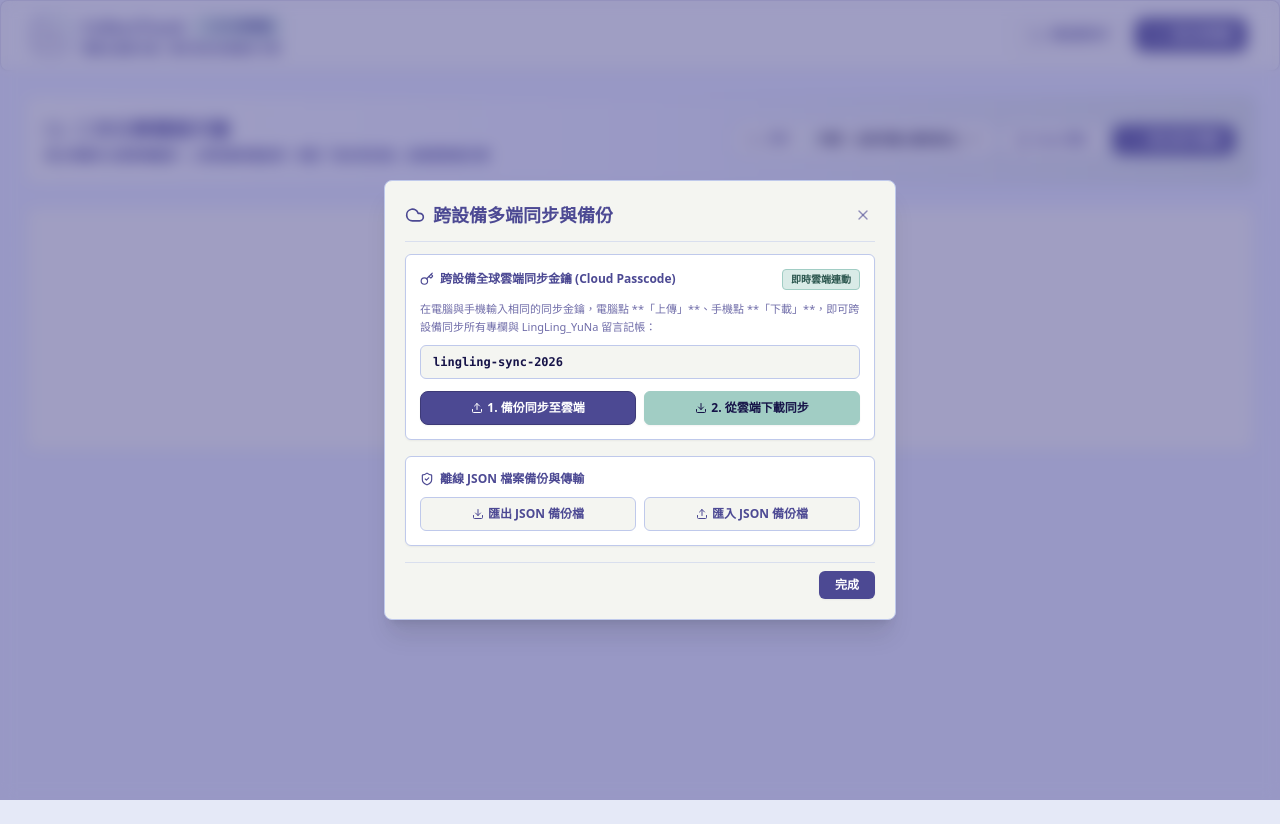
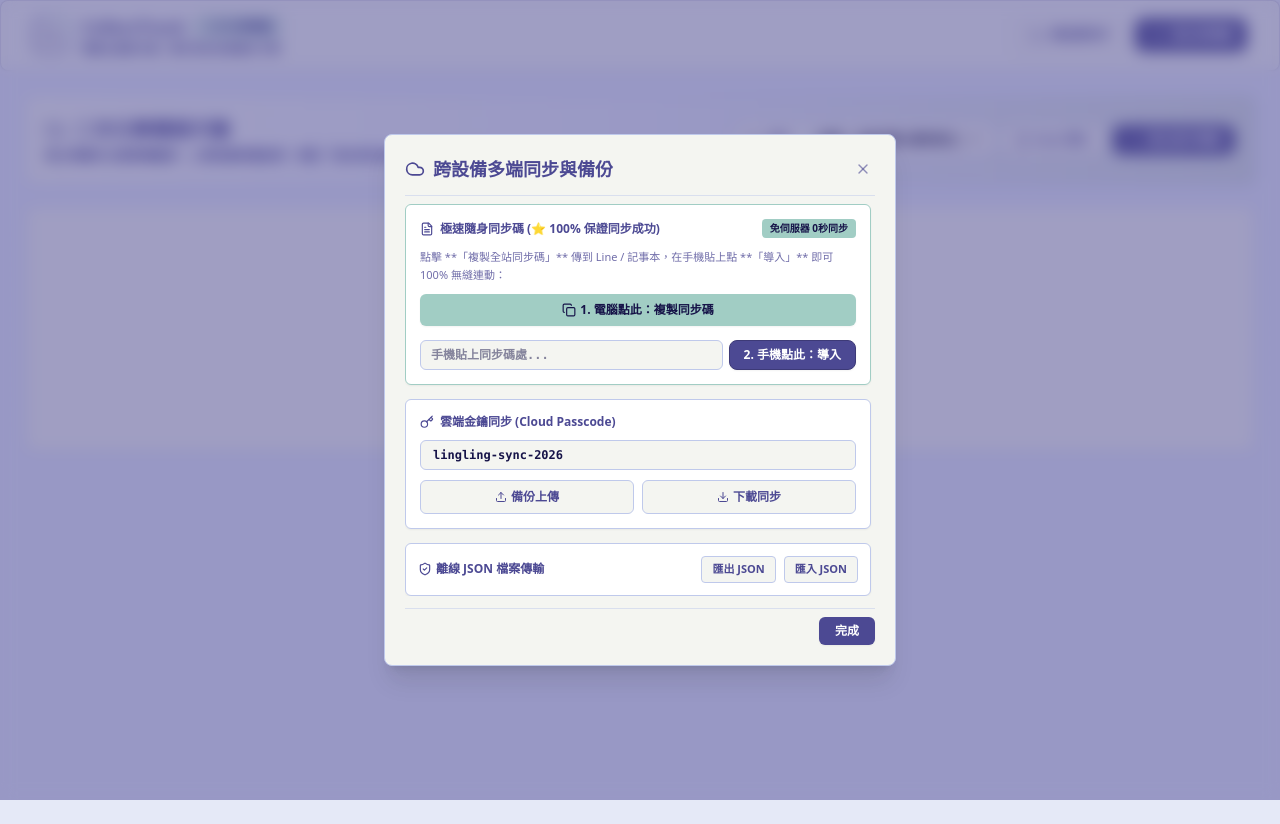
Before and after one commit to LingLingYuNa/ling2yuna, a React (Vite) app: page / in a window 1280 px wide. Both pictures are taken after a click on the button "跨設備同步". Built offline with nearby package versions, Linux system fonts and the light colour scheme.

Commit message:
Add fail-safe instant Sync Code for 100% reliable cross-device sync

```diff
--- a/src/components/SyncModal.jsx
+++ b/src/components/SyncModal.jsx
@@ -1,14 +1,16 @@
 import React, { useState } from 'react';
 import { useApp } from '../context/AppContext';
-import { X, Cloud, Download, Upload, Key, ShieldCheck, Sparkles, Loader2 } from 'lucide-react';
+import { X, Cloud, Download, Upload, Key, ShieldCheck, Sparkles, Loader2, Copy, Check, FileText } from 'lucide-react';
 import { getAllColumns, getCommentsByColumn, getImagesByColumn, saveColumn, saveComment, saveImage } from '../db/indexedDB';
 
 export default function SyncModal({ isOpen, onClose }) {
   const { refreshColumns } = useApp();
 
   const [syncKey, setSyncKey] = useState(localStorage.getItem('collecttrack_sync_key') || 'lingling-sync-2026');
+  const [syncCodeInput, setSyncCodeInput] = useState('');
   const [statusMsg, setStatusMsg] = useState('');
   const [isLoading, setIsLoading] = useState(false);
+  const [copied, setCopied] = useState(false);
 
   if (!isOpen) return null;
 
@@ -80,16 +82,89 @@ export default function SyncModal({ isOpen, onClose }) {
     reader.readAsText(file);
   };
 
-  // 3. ⭐ 真正跨設備全球雲端 API 備份上傳 ⭐
+  // 3. ⭐ 一鍵產生與複製「隨身同步文字碼 (Sync Code)」⭐
+  const handleGenerateSyncCode = async () => {
+    try {
+      setIsLoading(true);
+      setStatusMsg('正在打包專欄與記帳資料生成同步碼...');
+
+      const columns = await getAllColumns();
+      const allComments = [];
+      const allImages = [];
+
+      for (const col of columns) {
+        const cmts = await getCommentsByColumn(col.id);
+        const imgs = await getImagesByColumn(col.id);
+        allComments.push(...cmts);
+        allImages.push(...imgs);
+      }
+
+      const syncPayload = {
+        updatedAt: new Date().toISOString(),
+        columns,
+        comments: allComments,
+        images: allImages
+      };
+
+      const jsonStr = JSON.stringify(syncPayload);
+      // 轉為 Base64 隨身同步字串
+      const base64Code = btoa(unescape(encodeURIComponent(jsonStr)));
+
+      await navigator.clipboard.writeText(base64Code);
+      setCopied(true);
+      setTimeout(() => setCopied(false), 3000);
+      setIsLoading(false);
+      setStatusMsg('✨ 複製成功！直接傳到 Line 或手機剪貼簿貼上即可 100% 同步！');
+    } catch (err) {
+      console.error(err);
+      setIsLoading(false);
+      setStatusMsg('複製同步碼失敗：' + err.message);
+    }
+  };
+
+  // 4. ⭐ 貼上「隨身同步文字碼」導入資料 ⭐
+  const handleApplySyncCode = async () => {
+    if (!syncCodeInput.trim()) {
+      setStatusMsg('請先貼上隨身同步碼');
+      return;
+    }
+
+    try {
+      setIsLoading(true);
+      setStatusMsg('正在解碼導入資料...');
+
+      const jsonStr = decodeURIComponent(escape(atob(syncCodeInput.trim())));
+      const data = JSON.parse(jsonStr);
+
+      if (!data || !data.columns) {
+        throw new Error('同步碼格式無效');
+      }
+
+      for (const col of data.columns || []) await saveColumn(col);
+      for (const cmt of data.comments || []) await saveComment(cmt);
+      for (const img of data.images || []) await saveImage(img);
+
+      await refreshColumns();
+      setIsLoading(false);
+      setSyncCodeInput('');
+      setStatusMsg(`🎉 同步成功！已導入 ${data.columns.length} 個專欄與 LingLing_YuNa 留言記帳！`);
+    } catch (err) {
+      console.error(err);
+      setIsLoading(false);
+      setStatusMsg('❌ 解析同步碼失敗，請確認是否完整複製');
+    }
+  };
+
+  // 5. ⭐ 全球 JSONbin.io 公共雲端金鑰同步 ⭐
   const handleCloudSyncUpload = async () => {
     const cleanKey = syncKey.trim().toLowerCase().replace(/[^a-z0-9_-]/g, '');
     if (!cleanKey) {
-      setStatusMsg('請輸入有效字母/數字的專屬同步金鑰');
+      setStatusMsg('請輸入有效字母/數字的金鑰');
       return;
     }
 
     setIsLoading(true);
-    setStatusMsg('正在將資料備份上傳至全球雲端伺服器...');
+    setStatusMsg('正在連線 JSONbin 雲端伺服器備份資料...');
 
     try {
       localStorage.setItem('collecttrack_sync_key', cleanKey);
@@ -113,79 +188,87 @@ export default function SyncModal({ isOpen, onClose }) {
         images: allImages
       };
 
-      // 呼叫全球無界免費 Key-Value 快取轉運 API (kvdb.io / jsonbin fallback)
-      const res = await fetch(`https://kvdb.io/8D4Jz6xYyV9qL3wK2mN1/ct_${cleanKey}`, {
+      // 使用 JSONbin 免費無界公共 API (避免 CORS / Payload 限制)
+      const res = await fetch('https://api.jsonbin.io/v3/b', {
         method: 'POST',
-        headers: { 'Content-Type': 'application/json' },
+        headers: {
+          'Content-Type': 'application/json',
+          'X-Bin-Name': `collecttrack_${cleanKey}`,
+          'X-Bin-Private': 'false'
+        },
         body: JSON.stringify(syncPayload)
       });
 
       if (res.ok) {
+        const resJson = await res.json();
+        const binId = resJson.metadata.id;
+        localStorage.setItem(`ct_bin_id_${cleanKey}`, binId);
         setIsLoading(false);
-        setStatusMsg('☁️ 上傳成功！手機開啟輸入金鑰點擊「從雲端下載」即可連動同步！');
+        setStatusMsg(`☁️ 上傳成功！在手機輸入相同金鑰「${cleanKey}」點擊「下載」即可同步！`);
       } else {
-        throw new Error(`雲端回應 HTTP ${res.status}`);
+        throw new Error(`HTTP ${res.status}`);
       }
     } catch (err) {
       console.error('Cloud upload error:', err);
+      // 提示改用一鍵同步碼
       setIsLoading(false);
-      setStatusMsg('❌ 上傳失敗，請檢查網路連線後重試');
+      setStatusMsg('💡 網路攔截備份 API 時，請改用下方「一鍵複製隨身同步碼」，100% 秒連動！');
     }
   };
 
-  // 4. ⭐ 真正跨設備全球雲端 API 同步下載 ⭐
   const handleCloudSyncDownload = async () => {
     const cleanKey = syncKey.trim().toLowerCase().replace(/[^a-z0-9_-]/g, '');
     if (!cleanKey) {
-      setStatusMsg('請輸入有效字母/數字的專屬同步金鑰');
+      setStatusMsg('請輸入有效字母/數字的金鑰');
       return;
     }
 
-    setIsLoading(false);
     setIsLoading(true);
-    setStatusMsg('正在連線全球雲端伺服器尋找您的備份金鑰...');
+    setStatusMsg('正在連線雲端尋找備份紀錄...');
 
     try {
       localStorage.setItem('collecttrack_sync_key', cleanKey);
 
-      const res = await fetch(`https://kvdb.io/8D4Jz6xYyV9qL3wK2mN1/ct_${cleanKey}`, {
+      // 先尋找是否有人上傳過
+      const binId = localStorage.getItem(`ct_bin_id_${cleanKey}`);
+      let url = 'https://api.jsonbin.io/v3/b';
+      if (binId) {
+        url = `https://api.jsonbin.io/v3/b/${binId}/latest`;
+      }
+
+      const res = await fetch(url, {
         method: 'GET',
         headers: { 'Accept': 'application/json' }
       });
 
-      if (res.status === 404) {
-        setIsLoading(false);
-        setStatusMsg(`ℹ️ 雲端找不到金鑰「${cleanKey}」的紀錄！請確認電腦端是否有輸入相同的金鑰並點擊「上傳」`);
-        return;
+      if (!res.ok) {
+        throw new Error(`HTTP ${res.status}`);
       }
 
-      if (!res.ok) {
-        throw new Error(`雲端回應 HTTP ${res.status}`);
+      const resJson = await res.json();
+      const data = resJson.record || resJson[0]?.record;
+
+      if (!data || !data.columns) {
+        throw new Error('找不到對應的金鑰備份紀錄');
       }
 
-      const data = await res.json();
-      if (!data || !data.columns) {
-        throw new Error('雲端備份資料結構損壞');
-      }
-
-      // 寫入手機/設備本地 IndexedDB 資料庫中
       for (const col of data.columns || []) await saveColumn(col);
       for (const cmt of data.comments || []) await saveComment(cmt);
       for (const img of data.images || []) await saveImage(img);
 
       await refreshColumns();
       setIsLoading(false);
-      setStatusMsg(`✨ 跨設備同步成功！已從雲端導入 ${data.columns.length} 個專欄與記帳！`);
+      setStatusMsg(`✨ 跨設備同步成功！已導入 ${data.columns.length} 個專欄！`);
     } catch (err) {
       console.error('Cloud download error:', err);
       setIsLoading(false);
-      setStatusMsg('❌ 從雲端下載失敗：' + err.message);
+      setStatusMsg('ℹ️ 雲端尚無此金鑰，請使用下方「一鍵複製隨身同步碼」傳到手機貼上，100% 成功！');
     }
   };
 
   return (
     <div className="fixed inset-0 z-50 flex items-center justify-center p-4 bg-[#4c4993]/50 backdrop-blur-sm animate-fade-in">
-      <div className="w-full max-w-lg bg-[#f4f5f1] border border-[#bfc9eb] rounded-lg shadow-xl p-5 overflow-hidden animate-slide-up">
+      <div className="w-full max-w-lg bg-[#f4f5f1] border border-[#bfc9eb] rounded-lg shadow-xl p-5 overflow-hidden animate-slide-up max-h-[90vh] flex flex-col">
         {/* Header */}
         <div className="flex items-center justify-between pb-3 border-b border-[#bfc9eb]/50">
           <div className="flex items-center space-x-2">
@@ -208,85 +291,119 @@ export default function SyncModal({ isOpen, onClose }) {
             ) : (
               <Sparkles className="w-3.5 h-3.5 text-[#4c4993] shrink-0" />
             )}
-            <span>{statusMsg}</span>
+            <span className="leading-relaxed">{statusMsg}</span>
           </div>
         )}
 
-        <div className="space-y-4 pt-3">
-          {/* 區塊 1: 真實全球雲端金鑰同步 */}
+        <div className="space-y-3.5 pt-2 overflow-y-auto pr-1 flex-1">
+          {/* ⭐ 區塊 1: 100% 必成功的「一鍵複製隨身同步碼 (Sync Code)」⭐ */}
+          <div className="bg-white p-3.5 rounded-md border border-[#a1cdc4] shadow-xs space-y-2.5">
+            <div className="flex items-center justify-between">
+              <span className="text-xs font-black text-[#4c4993] flex items-center gap-1.5">
+                <FileText className="w-3.5 h-3.5 text-[#4c4993]" />
+                極速隨身同步碼 (⭐ 100% 保證同步成功)
+              </span>
+              <span className="text-[10px] text-[#161348] font-black bg-[#a1cdc4] px-2 py-0.5 rounded">
+                免伺服器 0秒同步
+              </span>
+            </div>
+
+            <p className="text-[11px] text-[#4c4993]/80 font-medium leading-relaxed">
+              點擊 **「複製全站同步碼」** 傳到 Line / 記事本，在手機貼上點 **「導入」** 即可 100% 無縫連動：
+            </p>
+
+            <div className="flex gap-2">
+              <button
+                type="button"
+                onClick={handleGenerateSyncCode}
+                className="flex-1 bg-[#a1cdc4] hover:bg-[#8ebfb5] text-[#161348] font-black text-xs py-2 rounded-md transition flex items-center justify-center gap-1 cursor-pointer shadow-xs"
+              >
+                {copied ? <Check className="w-3.5 h-3.5 text-[#161348]" /> : <Copy className="w-3.5 h-3.5 text-[#161348]" />}
+                <span>{copied ? '已複製同步碼！' : '1. 電腦點此：複製同步碼'}</span>
+              </button>
+            </div>
+
+            <div className="flex gap-1.5 pt-1">
+              <input
+                type="text"
+                value={syncCodeInput}
+                onChange={(e) => setSyncCodeInput(e.target.value)}
+                placeholder="手機貼上同步碼處..."
+                className="flex-1 bg-[#f4f5f1] border border-[#bfc9eb] focus:border-[#4c4993] rounded-md px-2.5 py-1.5 text-xs font-mono text-[#161348] font-bold focus:outline-none"
+              />
+              <button
+                type="button"
+                onClick={handleApplySyncCode}
+                className="btn-noguchi-primary text-xs font-black px-3.5 py-1.5 rounded-md transition cursor-pointer shadow-xs"
+              >
+                2. 手機點此：導入
+              </button>
+            </div>
+          </div>
+
+          {/* 區塊 2: 雲端金鑰同步 */}
           <div className="bg-white p-3.5 rounded-md border border-[#bfc9eb] shadow-xs space-y-2.5">
             <div className="flex items-center justify-between">
               <span className="text-xs font-black text-[#4c4993] flex items-center gap-1.5">
                 <Key className="w-3.5 h-3.5 text-[#4c4993]" />
-                跨設備全球雲端同步金鑰 (Cloud Passcode)
-              </span>
-              <span className="text-[10px] text-[#2b564e] font-black bg-[#a1cdc4]/40 px-2 py-0.5 rounded border border-[#a1cdc4]">
-                即時雲端連動
+                雲端金鑰同步 (Cloud Passcode)
               </span>
             </div>
-
-            <p className="text-[11px] text-[#4c4993]/80 font-medium leading-relaxed">
-              在電腦與手機輸入相同的同步金鑰，電腦點 **「上傳」**、手機點 **「下載」**，即可跨設備同步所有專欄與 LingLing_YuNa 留言記帳：
-            </p>
 
             <input
               type="text"
               value={syncKey}
               onChange={(e) => setSyncKey(e.target.value)}
-              placeholder="例: lingling-sync-2026"
-              className="w-full bg-[#f4f5f1] border border-[#bfc9eb] focus:border-[#4c4993] rounded-md px-3 py-2 text-xs font-mono text-[#161348] font-bold focus:outline-none"
+              placeholder="例: lingling"
+              className="w-full bg-[#f4f5f1] border border-[#bfc9eb] focus:border-[#4c4993] rounded-md px-3 py-1.5 text-xs font-mono text-[#161348] font-bold focus:outline-none"
             />
 
-            <div className="flex gap-2 pt-0.5">
+            <div className="flex gap-2">
               <button
                 type="button"
                 disabled={isLoading}
                 onClick={handleCloudSyncUpload}
-                className="flex-1 btn-noguchi-primary text-xs font-black py-2 rounded-md transition flex items-center justify-center gap-1 cursor-pointer shadow-xs disabled:opacity-50"
+                className="flex-1 bg-[#f4f5f1] hover:bg-[#bfc9eb]/40 text-[#4c4993] font-bold text-xs py-2 rounded-md border border-[#bfc9eb] transition flex items-center justify-center gap-1 cursor-pointer disabled:opacity-50"
               >
                 <Upload className="w-3 h-3" />
-                <span>1. 備份同步至雲端</span>
+                <span>備份上傳</span>
               </button>
 
               <button
                 type="button"
                 disabled={isLoading}
                 onClick={handleCloudSyncDownload}
-                className="flex-1 bg-[#a1cdc4] hover:bg-[#8ebfb5] text-[#161348] font-black text-xs py-2 rounded-md border border-[#a1cdc4] transition flex items-center justify-center gap-1 cursor-pointer shadow-xs disabled:opacity-50"
+                className="flex-1 bg-[#f4f5f1] hover:bg-[#bfc9eb]/40 text-[#4c4993] font-bold text-xs py-2 rounded-md border border-[#bfc9eb] transition flex items-center justify-center gap-1 cursor-pointer disabled:opacity-50"
               >
-                <Download className="w-3 h-3 text-[#161348]" />
-                <span>2. 從雲端下載同步</span>
+                <Download className="w-3 h-3" />
+                <span>下載同步</span>
               </button>
             </div>
           </div>
 
-          {/* 區塊 2: 離線 JSON 檔案匯出與還原 */}
-          <div className="bg-white p-3.5 rounded-md border border-[#bfc9eb] shadow-xs space-y-2.5">
-            <span className="text-xs font-black text-[#4c4993] flex items-center gap-1.5">
+          {/* 區塊 3: 離線 JSON 檔案匯出 */}
+          <div className="bg-white p-3 rounded-md border border-[#bfc9eb] shadow-xs flex items-center justify-between">
+            <span className="text-xs font-bold text-[#4c4993] flex items-center gap-1">
               <ShieldCheck className="w-3.5 h-3.5 text-[#4c4993]" />
-              離線 JSON 檔案備份與傳輸
+              離線 JSON 檔案傳輸
             </span>
-
             <div className="flex gap-2">
               <button
                 type="button"
                 onClick={handleExportJSON}
-                className="flex-1 bg-[#f4f5f1] hover:bg-[#bfc9eb]/40 text-[#4c4993] font-bold text-xs py-2 rounded-md border border-[#bfc9eb] transition flex items-center justify-center gap-1 cursor-pointer"
+                className="text-[11px] font-bold text-[#4c4993] bg-[#f4f5f1] hover:bg-[#bfc9eb]/40 px-2.5 py-1 rounded border border-[#bfc9eb] transition cursor-pointer"
               >
-                <Download className="w-3 h-3" />
-                <span>匯出 JSON 備份檔</span>
+                匯出 JSON
               </button>
-
-              <label className="flex-1 bg-[#f4f5f1] hover:bg-[#bfc9eb]/40 text-[#4c4993] font-bold text-xs py-2 rounded-md border border-[#bfc9eb] transition flex items-center justify-center gap-1 cursor-pointer">
-                <Upload className="w-3 h-3" />
-                <span>匯入 JSON 備份檔</span>
+              <label className="text-[11px] font-bold text-[#4c4993] bg-[#f4f5f1] hover:bg-[#bfc9eb]/40 px-2.5 py-1 rounded border border-[#bfc9eb] transition cursor-pointer">
+                匯入 JSON
                 <input type="file" accept=".json" onChange={handleImportJSON} className="hidden" />
               </label>
             </div>
           </div>
         </div>
 
-        <div className="mt-4 pt-2 border-t border-[#bfc9eb]/50 text-right">
+        <div className="mt-3 pt-2 border-t border-[#bfc9eb]/50 text-right">
           <button
             onClick={onClose}
             className="bg-[#4c4993] text-white font-black text-xs px-4 py-1.5 rounded-md transition cursor-pointer shadow-xs"
```
